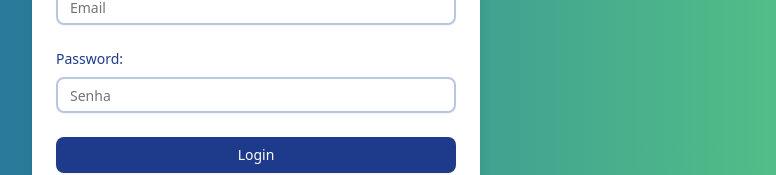
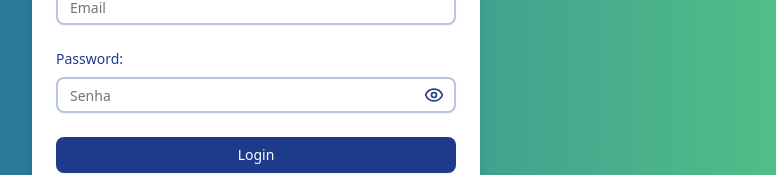
Before and after one commit to warlleyrocha/eden, a React (Vite) app: page / in a window 1280 px wide. Shown: the part 363-538 px from the top of the page, without its empty margins (384-1160 px from the left). Built offline with nearby package versions, Linux system fonts and the light colour scheme; what @react-pdf/renderer would draw is missing.

Commit message:
feat: adicionar controle de visibilidade da senha

```diff
--- a/src/pages/Signin/index.tsx
+++ b/src/pages/Signin/index.tsx
@@ -6,15 +6,18 @@ import { useNavigate } from 'react-router-dom';
 import { Button } from '@/components/ui/button';
 import { Input } from '@/components/ui/input';
 import { toast } from 'sonner';
+import { Eye, EyeOff } from 'lucide-react';
 
 export default function SignIn() {
-  const { setAuthenticated } = useAuth();
-  const navigate = useNavigate();
+  const { setAuthenticated } = useAuth(); // Hook para gerenciar autenticação
+  const navigate = useNavigate(); // Hook para navegação entre rotas
 
-  const [email, setEmail] = useState('');
-  const [password, setPassword] = useState('');
+  const [email, setEmail] = useState(''); // Estado para armazenar o email
+  const [password, setPassword] = useState(''); // Estado para armazenar a senha
+  const [showPassword, setShowPassword] = useState(false); // Estado para controlar a visibilidade da senha
   const [error, setError] = useState('');
 
+  // Função para lidar com o envio do formulário de login
   const handleLogin = async (e: FormEvent) => {
     e.preventDefault();
     setError('');
@@ -64,6 +67,11 @@ export default function SignIn() {
     }
   };
 
+  // Função para alternar visibilidade
+  const togglePasswordVisibility = () => {
+    setShowPassword(!showPassword);
+  };
+
   return (
     <div className="flex flex-col items-center p-4 justify-center h-screen bg-[linear-gradient(90deg,rgba(42,123,155,1)_37%,rgba(87,199,133,1)_98%)]">
       <div className="bg-white shadow-lg rounded-lg p-6 max-w-md w-full">
@@ -98,18 +106,33 @@ export default function SignIn() {
             >
               Password:
             </label>
+            <div className="relative"> {/* Container relativo para posicionar o ícone */}
               <Input
-              type="password"
+                type={showPassword ? 'text' : 'password'}
                 required
                 onChange={(e) => setPassword(e.target.value)}
                 value={password}
                 placeholder="Senha"
-              className="mt-1 block w-full border-2 border-[#B8C6E0] rounded-md p-3
+                className="mt-1 block w-full border-2 border-[#B8C6E0] rounded-md p-3 pr-12
                transition-all duration-200 ease-in-out
                focus:border-[#152C6B] focus:ring-4 focus:ring-[#3A5AAA]
                focus:outline-none placeholder-[#0E1F4D]
                hover:border-[#2A4A9A] text-[#081534]"
               />
+              <button
+                type="button"
+                onClick={togglePasswordVisibility}
+                className="absolute right-3 top-1/2 transform -translate-y-1/2
+                         text-[#1E3A8A] hover:text-[#152C6B] transition-colors duration-200
+                         focus:outline-none focus:ring-2 focus:ring-[#3A5AAA] focus:ring-offset-1 rounded"
+              >
+                {showPassword ? (
+                  <EyeOff size={20} />
+                ) : (
+                  <Eye size={20} />
+                )}
+              </button>
+            </div>
           </div>
           {error && <div className="text-red-500 mb-4">{error}</div>}
 
```
Lines whose indentation alone changed are shown as unchanged.
